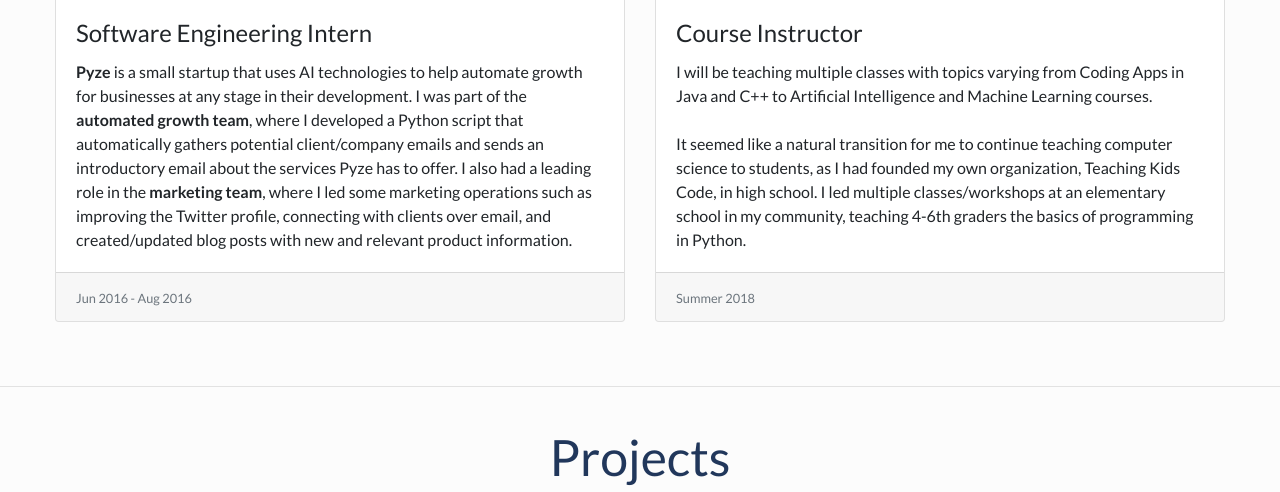
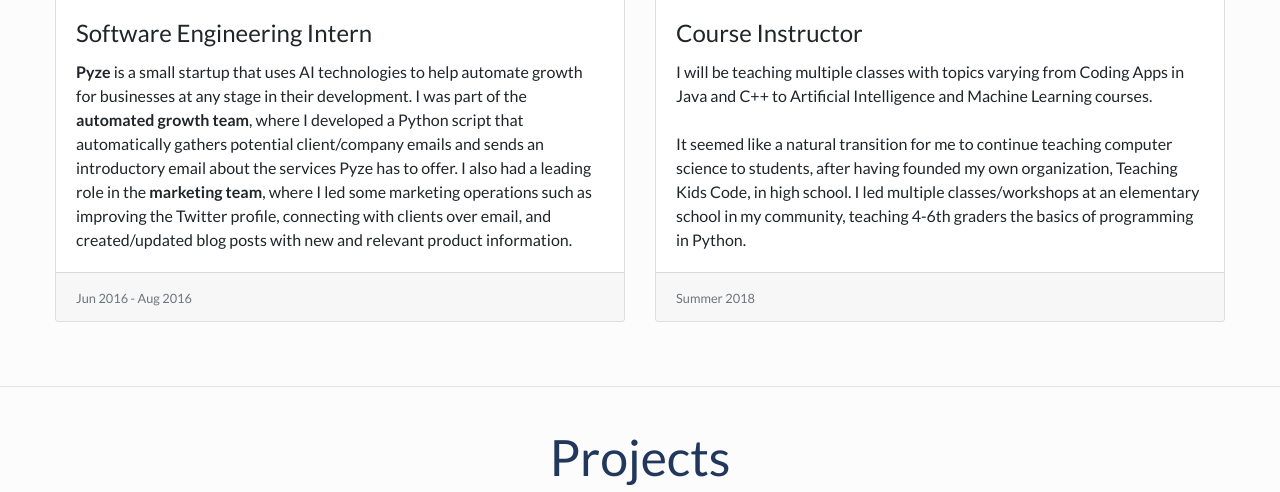
Before and after one commit to danielfritsch/Personal-Webiste, a Flask app: page / in a window 1280 px wide. Shown: the part 832-1324 px from the top of the page. Run offline with Flask 2, Linux system fonts and the light colour scheme; some libraries are stand-ins or nearby versions.

Commit message:
Deployed.

```diff
--- a/templates/index.html
+++ b/templates/index.html
@@ -42,7 +42,7 @@
 			<br>
 			<div class="container" id="intro">
 					<!-- <font size="4"> -->
-					I am a first year student at the University of California, San Diego. I am pursuing a Bachelor's degree in Computer Science, and a minor in Economics. I have previously interned as a Software Engineer at Pyze during summer 2016, and will be an instructor for iD Tech at Stanford University during summer 2018.
+					I am a first year student at the University of California, San Diego. I am pursuing a Bachelor's degree in Computer Science, and a minor in Economics. I have previously interned as a Software Engineer at Pyze during summer 2016, and will be an instructor for iD Tech at Stanford University during summer 2018. This is a TESOinOINEOIWNFWEOIN
 					<br>
 					<!-- </font> -->
 			</div>
@@ -71,7 +71,7 @@
 			    <img class="card-img-top center" id="idtech-img" src="https://momstart.com/wp-content/uploads/2018/03/iD-Tech-Company-Logo-Tagline.png" alt="Card image cap">
 			    <div class="card-body">
 			      <h4 class="card-title">Course Instructor</h4>
-			      <p class="card-text">I will be teaching multiple classes with topics varying from Coding Apps in Java and C++ to Artificial Intelligence and Machine Learning courses. <br><br>It seemed like a natural transition for me to continue teaching computer science to students, as I had founded my own organization, Teaching Kids Code, in high school. I led multiple classes/workshops at an elementary school in my community, teaching 4-6th graders the basics of programming in Python.</p>
+			      <p class="card-text">I will be teaching multiple classes with topics varying from Coding Apps in Java and C++ to Artificial Intelligence and Machine Learning courses. <br><br>It seemed like a natural transition for me to continue teaching computer science to students, after having founded my own organization, Teaching Kids Code, in high school. I led multiple classes/workshops at an elementary school in my community, teaching 4-6th graders the basics of programming in Python.</p>
 			    </div>
 			    <div class="card-footer">
 			      <small class="text-muted">Summer 2018</small>
```
Also changed, not shown: 1 other file.
